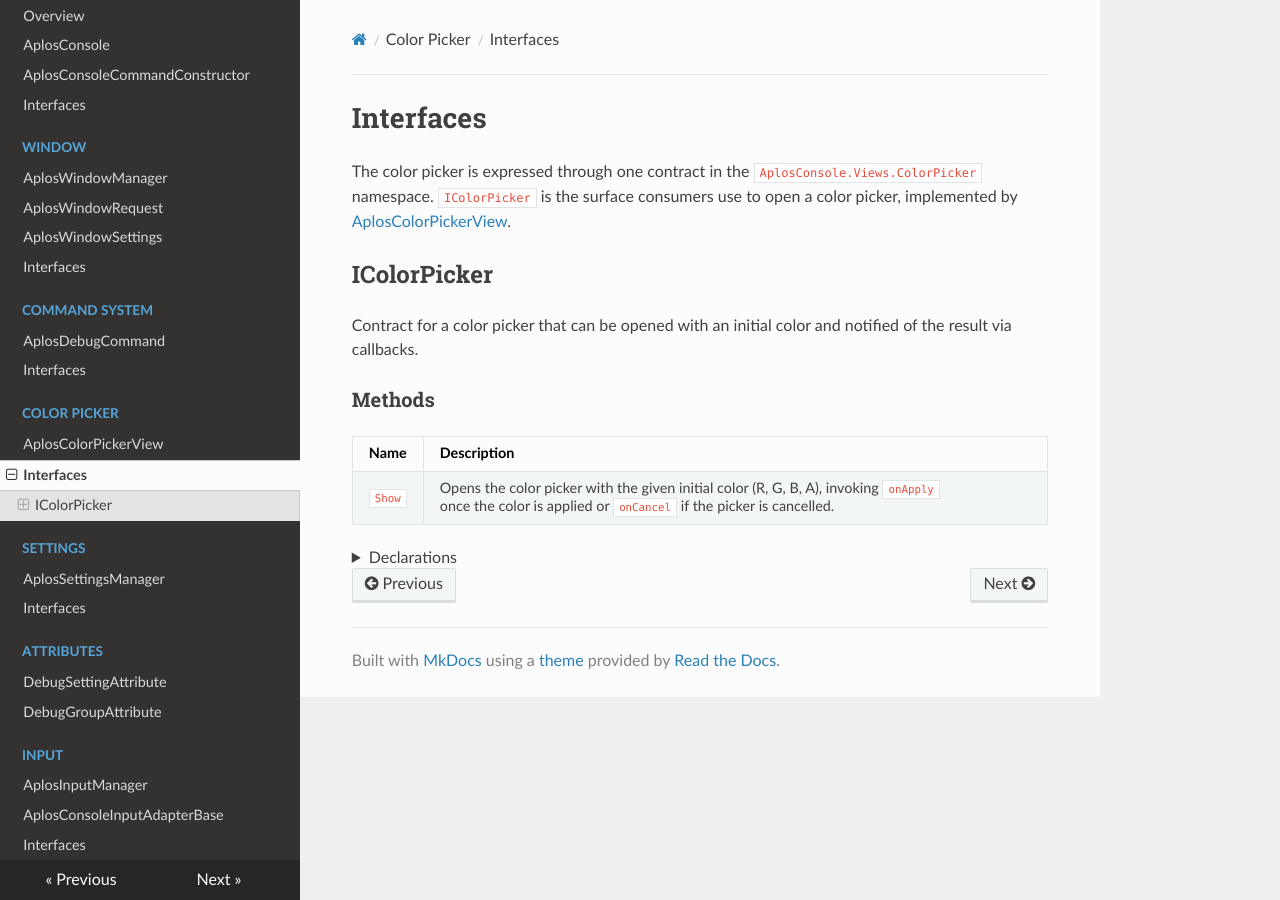
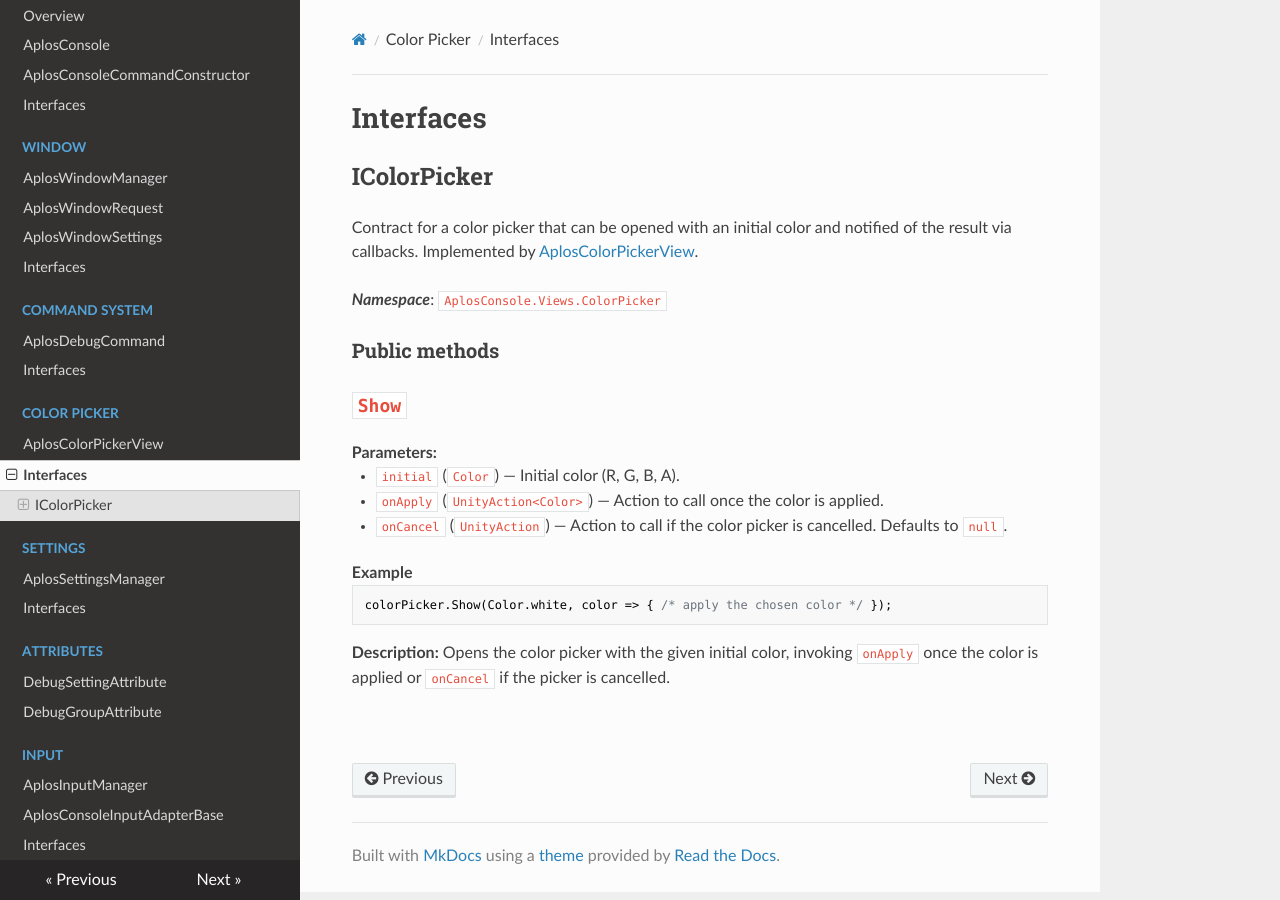
Before and after one commit to jChicote/aplos-console-documentation.github.io, an MkDocs documentation site: the page built from docs/color-picker-interfaces.md, in a window 1280 px wide. Built offline with MkDocs 1.6.1, drawn with Linux system fonts in a browser that asks for light colours; nearby versions of some CDN libraries.

Commit message:
Update color-picker-interfaces.md

````diff
--- a/docs/color-picker-interfaces.md
+++ b/docs/color-picker-interfaces.md
@@ -1,25 +1,28 @@
 # Interfaces
-
-The color picker is expressed through one contract in the `AplosConsole.Views.ColorPicker`
-namespace. `IColorPicker` is the surface consumers use to open a color picker, implemented by
-[AplosColorPickerView](aplos-color-picker-view.md).
 
 ## IColorPicker
 
 Contract for a color picker that can be opened with an initial color and notified of the result
-via callbacks.
+via callbacks. Implemented by [AplosColorPickerView](aplos-color-picker-view.md).
 
-### Methods
+***Namespace***: `AplosConsole.Views.ColorPicker`
 
-| Name | Description |
-| --- | --- |
-| `Show` | Opens the color picker with the given initial color (R, G, B, A), invoking `onApply` once the color is applied or `onCancel` if the picker is cancelled. |
+### Public methods
 
-<details>
-<summary>Declarations</summary>
+<h2 id="show"><code>Show</code></h2>
+
+**Parameters:**
+
+- `initial` (`Color`) — Initial color (R, G, B, A).
+- `onApply` (`UnityAction<Color>`) — Action to call once the color is applied.
+- `onCancel` (`UnityAction`) — Action to call if the color picker is cancelled. Defaults to `null`.
+
+**Example**
 
 ```csharp
-void Show(Color initial, UnityAction<Color> onApply, UnityAction onCancel = null);
+colorPicker.Show(Color.white, color => { /* apply the chosen color */ });
 ```
 
-</details>
+**Description:** Opens the color picker with the given initial color, invoking `onApply` once the color is applied or `onCancel` if the picker is cancelled.
+
+<br>
````
Also changed, not shown: docs/console-interfaces.md (+0 -4 lines).
